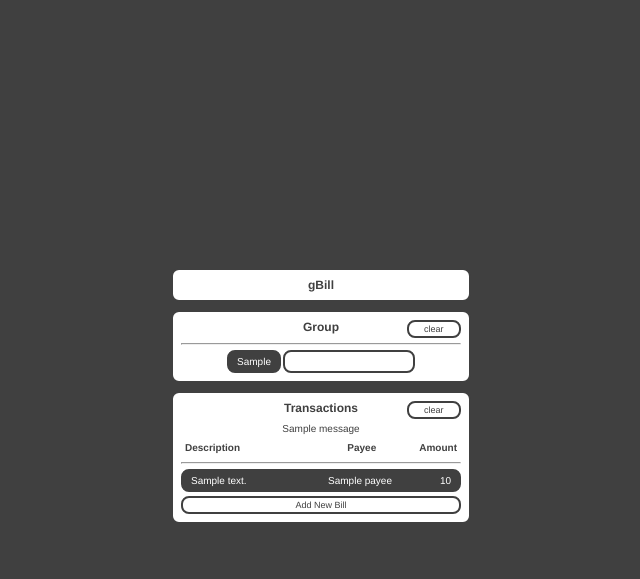
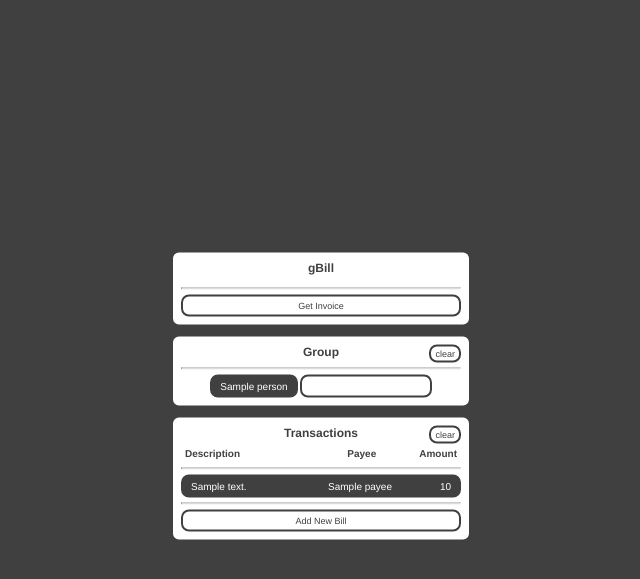
Before and after one commit to sanghunjlee/gbill-django, a Django app: template gbill/templates/gbill/index.html in a window 1280 px wide. Shown: the top 579 px of the page, without its empty margins (319-959 px from the left). Run offline with Django 3.2, Linux system fonts and the light colour scheme; the template is opened without the code that fills it: most values are stand-ins (such as "Sample title", 1, 10 or a date in 2020); one stand-in notice (Sample message) is shown; form fields are guessed from the names that the template uses.

Commit message:
* Invoice funcitonality * Design change * Added outlines for tab-control

```diff
--- a/gbill/models.py
+++ b/gbill/models.py
@@ -4,7 +4,7 @@ from django.urls import reverse
 # Create your models here.
 class Person(models.Model):
     """Field(s): name"""
-    name = models.CharField(max_length=50)
+    name = models.CharField(default="", max_length=50)
 
     class Meta:
         ordering = ['name']
--- a/gbill/static/gbill/style.css
+++ b/gbill/static/gbill/style.css
@@ -1,31 +1,50 @@
 @keyframes errorAnimation {
-    20% {opacity: 0.75;}
-    40% {opacity: 0.5;}
-    60% {opacity: 0.25;}
-    80% {opacity: 0;}
+  20% {
+    opacity: 0.75;
+  }
+  40% {
+    opacity: 0.5;
+  }
+  60% {
+    opacity: 0.25;
+  }
+  80% {
+    opacity: 0;
+  }
   100% {
-        width:0;
-        height:0;
-        overflow:hidden;
+    width: 0;
+    height: 0;
+    overflow: hidden;
   }
 }
 @-webkit-keyframes errorAnimation {
-    20% {opacity: 0.75;}
-    40% {opacity: 0.5;}
-    60% {opacity: 0.25;}
-    80% {opacity: 0;}
+  20% {
+    opacity: 0.75;
+  }
+  40% {
+    opacity: 0.5;
+  }
+  60% {
+    opacity: 0.25;
+  }
+  80% {
+    opacity: 0;
+  }
   100% {
-        width:0;
-        height:0;
-        visibility:hidden;
+    width: 0;
+    height: 0;
+    visibility: hidden;
   }
 }
 
 a#plink,
 a#blink {
+  display: block;
   color: inherit;
   text-decoration: none;
   border: none;
+  border-radius: 8px;
+  outline-color: aqua;
 }
 div.cdiv {
   min-width: 300px;
@@ -88,6 +115,17 @@ div.title {
   display: flex;
   gap: 4px;
   box-sizing: border-box;
+}
+div.title-left {
+    flex: 30;
+    min-width: fit-content;
+}
+div.title-center {
+    flex-grow: 40;
+}
+div.title-right {
+    flex: 30;
+    min-width: fit-content;
 }
 div#persons {
   display: flex;
@@ -227,7 +266,7 @@ input#name-input-form:focus {
 }
 input#add-new-bill {
   width: 100%;
-    padding: 2px;
+  padding: 4px 8px;
 }
 input[type="submit"] {
   width: 100%;
@@ -260,10 +299,32 @@ input[type="submit"]#person:hover {
 input[type="submit"]#person:focus {
   border-color: aqua;
 }
+input[type="submit"]#invoice {
+
+}
+
 input#clear-btn {
+  width: fit-content;
   float: right;
   font-size: 9px;
   padding: 2px 4px;
+}
+
+select.person-select {
+  font-size: 10px;
+  padding: 2px;
+  border: 2px solid rgb(64, 64, 64);
+  color: rgb(64, 64, 64);
+  border-radius: 8px;
+  text-align: center;
+}
+
+select.person-select:focus,
+select.person-select:focus-visible,
+select.person-select:focus-within {
+  border-color: aqua;
+  outline: aqua;
+  transition: all 0.5s ease-in-out;
 }
 
 span.error {
--- a/gbill/templates/gbill/index.html
+++ b/gbill/templates/gbill/index.html
@@ -1,77 +1,99 @@
 {% load static %}
 
 <html lang="en-US">
-
   <head>
     <meta charset="utf-8" />
     <meta name="viewport" />
 
-        <link rel="stylesheet" href="{% static 'gbill/style.css' %}">
+    <link rel="stylesheet" href="{% static 'gbill/style.css' %}" />
 
     <title>Dashboard | gBill</title>
-
   </head>
 
   <body>
     <div class="cdiv">
       <div class="ddiv">
         <div class="title">
-                    <div style="flex:100;"> gBill </div>
+            <div class="title-center"> gBill </div>
         </div>
+        <div class="error-msgs">
+            {% for message in messages %}
+            {% if message.extra_tags == "index" %}
+            <span class="{{ message.level_tag }}">
+              {{ message }}
+            </span>
+            {% endif %}
+            {% endfor %}
+        </div>
+        <hr>
+        <form method="post">
+            {% csrf_token %}
+            <input
+              type="submit"
+              name="invoice"
+              id="invoice"
+              value="Get Invoice"
+            />
+          </form>
       </div>
       <div class="ddiv">
         <div id="group">
           <div class="title">
-                        <div style="flex:20;"> </div>
-                        <div style="flex:60;"> Group </div>
-                        <div style="flex:20;">
-                            <form  action="{% url 'gbill:person_clear' %}" method="get">
+            <div class="title-left"> </div>
+            <div class="title-center"> Group </div>
+            <div class="title-left">
+              <form action="{% url 'gbill:person_clear' %}" method="get">
                 {% csrf_token %}
-                            <input type="submit" name="clear_group" id="clear-btn" value="clear">
+                <input
+                  type="submit"
+                  name="clear_group"
+                  id="clear-btn"
+                  value="clear"
+                />
               </form>
             </div>
         </div>
-                    <hr>
+          <hr />
           <div id="persons">
             {% for person in person_list %}
-                    <form action="{% url 'gbill:person_delete' person.id %}" method="get"> {% csrf_token %}
-                        <input type="submit" id="person" value={{ person }}>
+            <form
+              action="{% url 'gbill:person_delete' person.id %}"
+              method="get"
+            >
+              {% csrf_token %}
+              <input type="submit" id="person" value="{{ person }}" />
             </form>
             {% endfor %}
-                    <form method="post" style="margin:0px;">
+            <form method="post" style="margin: 0px">
               {% csrf_token %}
-                        <div>
-                        {{ personForm.name }}
-                        </div>
+              <div>{{ personForm.name }}</div>
             </form>
           </div>
         </div>
       </div>
       <div class="ddiv">
         <div class="title">
-                    <div style="flex:20;"> </div>
-                    <div style="flex:60;"> Transactions </div>
-                    <div style="flex:20;">
-                        <form  action="{% url 'gbill:bill_clear' %}" method="get">
+            <div class="title-left"> </div>
+            <div class="title-center"> Transactions </div>
+            <div class="title-right">
+                <form action="{% url 'gbill:bill_clear' %}" method="get">
                 {% csrf_token %}
-                        <input type="submit" name="clear_bill" id="clear-btn" value="clear">
+                <input
+                    type="submit"
+                    name="clear_bill"
+                    id="clear-btn"
+                    value="clear"
+                />
                 </form>
             </div>
         </div>
 
-                <div class="error-msgs">
-                {% if messages %}
-                    {% for message in messages %}
-                    <span{% if message.tags %} class="{{ message.tags }}"{% endif %}>{{ message }}</span>
-                    {% endfor %}
-                {% endif %}
-                </div>
         <div id="bill-header">
           <div id="bill-desc">Description</div>
           <div id="bill-payee">Payee</div>
           <div id="bill-amount">Amount</div>
         </div>
-                <hr>
+        <hr />
         {% for bill in bill_list %}
         <a id="blink" href={% url "gbill:detail" bill.id %} >
             <div id="bill">
@@ -80,10 +102,16 @@
                 <div id="bill-amount">{{ bill.amount }}</div>
             </div>
         </a>
+        <hr>
         {% endfor %}
         <form method="post">
           {% csrf_token %}
-                    <input type="submit" value="Add New Bill" id="add-new-bill" name="add_new_bill">
+          <input
+            type="submit"
+            value="Add New Bill"
+            id="add-new-bill"
+            name="add_new_bill"
+          />
         </form>
       </div>
     </div>
--- a/gbill/urls.py
+++ b/gbill/urls.py
@@ -5,15 +5,14 @@ from . import views
 app_name = 'gbill'
 urlpatterns = [
     path('', views.IndexView.as_view(), name='index'),
-    # path('add/<int:bill_id>/', views.add, name='add'),
     path('bills/<int:pk>/', views.BillView.as_view(), name='detail'),
     path('bills/add/', views.BillCreateView.as_view(), name='bill_add'),
-    # path('bills/<int:pk>/update/', views.BillUpdateView.as_view(), name='bill-update'),
     path('bills/delete/<int:pk>/', views.delete_bill, name='bill_delete'),
     path('bills/clear/', views.clear_bills, name='bill_clear'),
     path('person/<int:pk>', views.PersonView.as_view(), name='person'),
     path('person/add/', views.PersonAddView.as_view(), name='person_add'),
     path('person/delete/<int:pk>/', views.delete_person, name='person_delete'),
-    path('person/clear/', views.clear_persons, name='person_clear')
+    path('person/clear/', views.clear_persons, name='person_clear'),
+    path('invoice/', views.invoice, name='invoice')
 
 ]
```
Also changed, not shown: other parts of gbill/static/gbill/style.css (+32 -23 lines), gbill/templates/gbill/create.html (+9 -3 lines), gbill/templates/gbill/detail.html (+10 -3 lines), gbill/templates/gbill/invoice.html (added, +36 -0 lines), gbill/views.py (+57 -22 lines), gbill/migrations/0001_initial.py, gbill/migrations/0002_item_is_deleted_alter_bill_amount_alter_bill_desc_and_more.py (deleted), gbill/migrations/0003_alter_person_options.py (deleted). Lines whose indentation alone changed are shown as unchanged.
